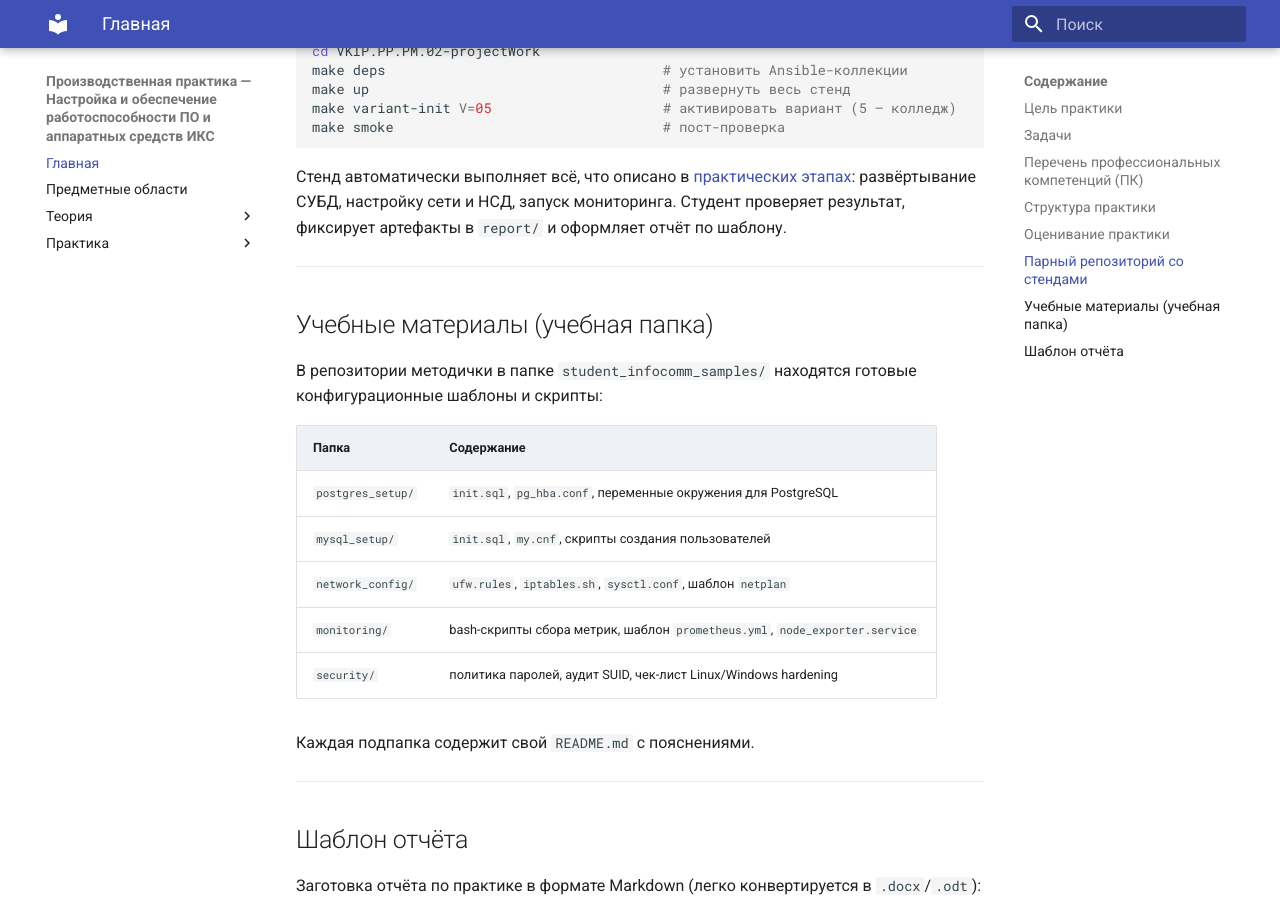
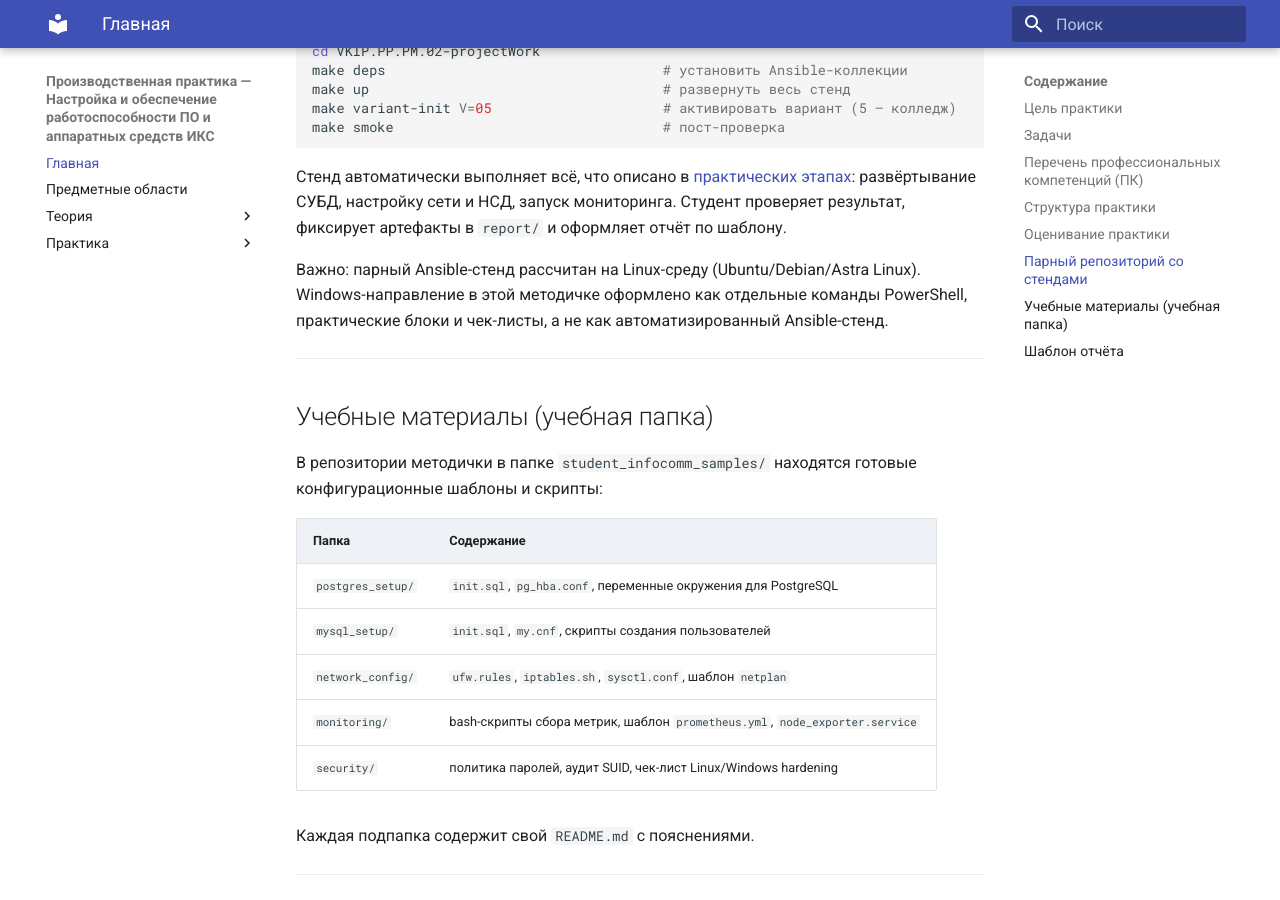
Before and after one commit to OlgaKraven/VKIP.PP.PM.02-method, an MkDocs documentation site: the page built from docs/index.md, in a window 1280 px wide and 900 px high, scrolled down 3921 px. Built offline with MkDocs 1.6.1 and Material for MkDocs 9.7.7, drawn with Linux system fonts in a browser that asks for light colours.

Commit message:
Clarify stand OS coverage

```diff
--- a/docs/index.md
+++ b/docs/index.md
@@ -106,6 +106,8 @@ make smoke                                 # пост-проверка
 
 Стенд автоматически выполняет всё, что описано в [практических этапах](practice/stage1.md): развёртывание СУБД, настройку сети и НСД, запуск мониторинга. Студент проверяет результат, фиксирует артефакты в `report/` и оформляет отчёт по шаблону.
 
+Важно: парный Ansible-стенд рассчитан на Linux-среду (Ubuntu/Debian/Astra Linux). Windows-направление в этой методичке оформлено как отдельные команды PowerShell, практические блоки и чек-листы, а не как автоматизированный Ansible-стенд.
+
 ---
 
 ## Учебные материалы (учебная папка)
```
Also changed, not shown: README.md (+2 -0 lines).
